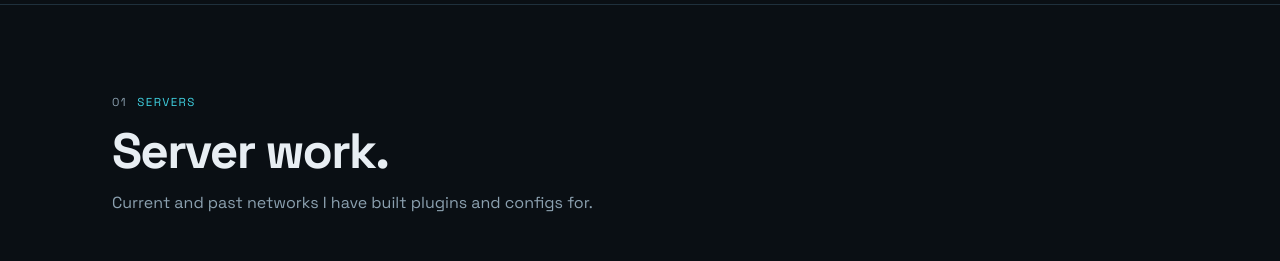
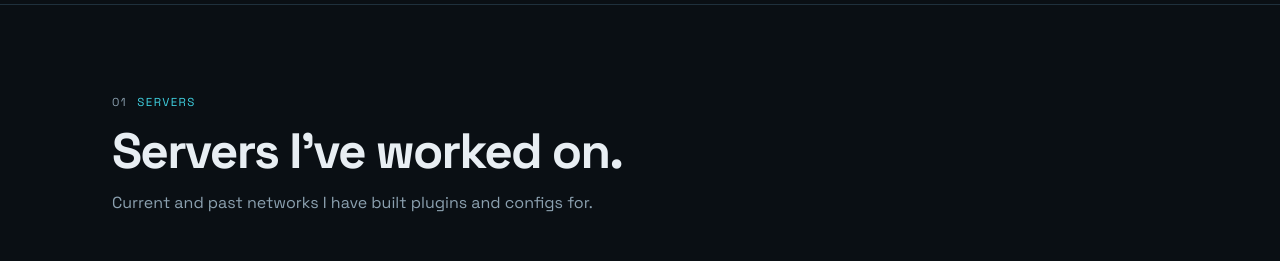
Before and after one commit to TheAdamNew/theadamnew.github.io, a plain HTML site: page index.html in a window 1280 px wide. Shown: the part 800-1061 px from the top of the page. Drawn offline with Linux system fonts and the light colour scheme.

Commit message:
Improve portfolio heading and rewrite Hungarian copy

```diff
--- a/index.html
+++ b/index.html
@@ -106,7 +106,7 @@
             <div class="container">
                 <div class="section-head reveal">
                     <p class="kicker" data-i18n-html="servers.kicker"><span>01</span> Servers</p>
-                    <h2 class="section-title" data-i18n="servers.title">Server work.</h2>
+                    <h2 class="section-title" data-i18n="servers.title">Servers I've worked on.</h2>
                     <p class="section-sub" data-i18n="servers.sub">Current and past networks I have built plugins and configs for.</p>
                 </div>
 
@@ -385,7 +385,7 @@
         </div>
     </footer>
 
-    <script src="translations.js?v=f326ee20db4c"></script>
+    <script src="translations.js?v=hu-copy-20261114"></script>
     <script src="script.js?v=22f4f43204a0"></script>
 </body>
 </html>
--- a/translations.js
+++ b/translations.js
@@ -8,94 +8,88 @@ const hungarianTranslations = {
   "nav.plugins": "Pluginek",
   "nav.contact": "Kapcsolat",
   "nav.language": "Nyelv",
-  "hero.title": "Szerverek, ahol <span>ÉLMÉNY</span> játszani.",
-  "hero.sub": "Java plugineket, Paper és Velocity konfigurációkat, valamint Discord botokat készítek Minecraft szerverekhez. Ha valami laggol, elromlott, vagy hiányzik egy funkció, segítek megoldani.",
-  "hero.ctaProject": "Beszéljünk a projektedről",
-  "hero.ctaServers": "Szerveres munkáim",
-  "hero.featuredLabel": "Kiemelt projekt",
-  "hero.featuredEyebrow": "Jelenlegi munkám",
-  "hero.featuredDesc": "Pluginfejlesztés és konfigurálás egy magyar Minecraft hálózaton.",
-  "hero.featuredCta": "Nézd meg a szerveres munkáimat",
+  "hero.title": "Szerverek, ahol <span>JÓ</span> játszani.",
+  "hero.sub": "Egyedi Java plugineket fejlesztek, Paper és Velocity szervereket állítok be, és Discord botokat készítek. Ha laggol a szervered, nem működik valami, vagy kellene egy új funkció, keress meg.",
+  "hero.ctaProject": "Írj Discordon",
+  "hero.ctaServers": "Nézd meg a munkáimat",
   "about.kicker": "<span>04</span> Rólam",
-  "about.title": "Én felelek a szerver mögötti kódért.",
-  "about.sub": "Egy plugin akkor ér valamit, ha élesben is megállja a helyét. Én így fejlesztek.",
+  "about.title": "Plugineket fejlesztek, szervereket állítok be.",
+  "about.sub": "Olyan megoldásokon dolgozom, amik éles szerveren, játékosok mellett is jól működnek.",
   "about.role": "Minecraft fejlesztő",
   "about.availabilityLabel": "Elérhetőség",
   "about.availabilityValue": "Esténként (UTC)",
   "about.contactLabel": "Kapcsolat",
   "about.contactValue": "Discord: theadambackup",
-  "about.workLabel": "Munkáim",
+  "about.workLabel": "Amivel foglalkozom",
   "about.workValue": "Pluginek, konfigok, botok",
-  "about.contentTitle": "Átlátható kód, kiszámítható működés, érthető átadás.",
-  "about.p1": "Elkészítem a plugint, beállítom a konfigot, vagy kijavítom azt, ami hátráltatja a szerveredet. Fontos, hogy a munkám a projekt lezárása után is könnyen karbantartható legyen.",
-  "about.p2": "Főleg Paper és Velocity hálózatokon dolgozom: egyedi játékmeneteket, gazdasági rendszereket, kezelőeszközöket és a játékosadatokat szinkronban tartó adatbázisokat készítek.",
+  "about.contentTitle": "Átlátható kód és könnyen kezelhető konfigok.",
+  "about.p1": "Legyen szó új pluginról, hibajavításról vagy egy meglévő rendszer beállításáról, fontosnak tartom, hogy később is könnyen lehessen vele dolgozni. Átadáskor elmagyarázom, mi hogyan működik, és mit hol tudsz módosítani.",
+  "about.p2": "Leginkább Paper és Velocity alapú hálózatokon dolgozom. Egyedi játékmechanikákat, gazdasági rendszereket és szerverkezelő eszközöket fejlesztek, illetve a szerverek közötti adatszinkronizálással is foglalkozom.",
   "about.languagesLabel": "Nyelvek",
   "about.platformsLabel": "Platformok",
   "about.integrationsLabel": "Integrációk",
   "services.kicker": "<span>03</span> Szolgáltatások",
-  "services.title": "Amiben tudok segíteni.",
-  "services.sub": "Egyetlen javítástól a teljes szerver beállításáig.",
+  "services.title": "Amiben segíteni tudok.",
+  "services.sub": "Egy kisebb hibajavítástól a teljes szerver beállításáig.",
   "services.1.title": "Egyedi pluginek",
-  "services.1.desc": "Minijátékok, gazdasági rendszerek és egyedi mechanikák. Java pluginek a szervered igényeire szabva.",
-  "services.2.title": "Szerverkonfigurációk",
-  "services.2.desc": "Paper, Velocity és Pufferfish beállítások a stabil TPS-ért és a kiszámítható működésért.",
+  "services.1.desc": "Minijátékok, gazdasági rendszerek és egyedi játékmechanikák, a szerveredhez igazítva.",
+  "services.2.title": "Szerverbeállítások",
+  "services.2.desc": "Paper, Velocity és Pufferfish konfigok beállítása és finomhangolása a stabilabb működésért.",
   "services.3.title": "Discord botok",
-  "services.3.desc": "Moderációs, hitelesítő és gazdasági botok, összekötve a Minecraft szervereddel.",
-  "services.4.title": "Teljesítmény",
-  "services.4.desc": "A lagg, a TPS-esések és a problémás beállítások felderítése és javítása.",
+  "services.3.desc": "Moderáció, fiókösszekapcsolás vagy gazdasági rendszer: Discord botok, amik a Minecraft szervereddel is együttműködnek.",
+  "services.4.title": "Optimalizálás",
+  "services.4.desc": "Megkeresem, mi okozza a laggot vagy a TPS-esést, és javítom a problémás kódot vagy beállításokat.",
   "services.5.title": "Biztonság",
-  "services.5.desc": "Exploitok és duplikálási hibák elleni védelem, valamint jogosultságok rendbetétele.",
+  "services.5.desc": "Exploitok és duplikálási hibák javítása, jogosultságok átnézése és biztonságosabb beállítások.",
   "services.6.title": "Adatbázisok",
-  "services.6.desc": "MySQL, MariaDB és H2 beállítása, játékosadatok szinkronizálása a szerverek között.",
+  "services.6.desc": "MySQL, MariaDB és H2 adatbázisok beállítása, valamint a játékosadatok szinkronizálása a szerverek között.",
   "servers.kicker": "<span>01</span> Szerverek",
-  "servers.title": "Szerveres munkáim.",
-  "servers.sub": "Hálózatok, ahol jelenleg dolgozom, vagy korábban plugineket és konfigokat készítettem.",
-  "servers.current": "Jelenlegi munka",
-  "servers.past": "Korábbi projekt",
-  "servers.fyremc.desc": "Pluginfejlesztés és konfigurálás a legnagyobb magyar Minecraft hálózaton.",
-  "servers.rivals.desc": "Egyedi pluginek és optimalizált konfigok a kompetitív PvP-hez.",
-  "servers.neptunity.desc": "Egyedi pluginek, kezelőeszközök és optimalizált konfigurációk egy kompetitív Minecraft hálózathoz.",
-  "servers.minezone.desc": "Pluginfejlesztés, backend beállítás és szerveroptimalizálás.",
+  "servers.title": "Szerverek, amiken dolgoztam.",
+  "servers.sub": "Jelenlegi és korábbi projektjeim, ahol plugineket fejlesztettem vagy a szerverek beállításain dolgoztam.",
+  "servers.current": "Jelenleg is itt dolgozom",
+  "servers.past": "Korábban itt dolgoztam",
+  "servers.fyremc.desc": "Plugineket fejlesztek és konfigokat állítok be a legnagyobb magyar Minecraft hálózaton.",
+  "servers.rivals.desc": "Egyedi PvP plugineket fejlesztek és a szerver beállításait optimalizálom.",
+  "servers.neptunity.desc": "Egyedi plugineken, szerverkezelő eszközökön és a hálózat beállításain dolgoztam.",
+  "servers.minezone.desc": "Pluginfejlesztéssel, a háttérrendszerek beállításával és optimalizálással foglalkoztam.",
   "servers.tagPlugins": "Pluginek",
   "servers.tagConfigs": "Konfigok",
-  "servers.tagManagement": "Kezelés",
+  "servers.tagManagement": "Szerverkezelés",
   "servers.tagOptimization": "Optimalizálás",
-  "servers.cta": "Szerver weboldala",
+  "servers.cta": "Weboldal megnyitása",
   "plugins.kicker": "<span>02</span> Pluginek",
   "plugins.title": "Pluginek és modok.",
-  "plugins.sub": "Publikus kiadások és fejlesztés alatt álló projektek.",
+  "plugins.sub": "Megjelent és még készülő pluginek, modok.",
   "plugins.openSource": "Nyílt forráskódú",
-  "plugins.hyplook.desc": "Hypixel FreeLook mod, amely megkerüli a Hypixel AntiFreelook rendszerét. A forráskód elérhető GitHubon.",
+  "plugins.hyplook.desc": "FreeLook mod Hypixelhez, amely megkerüli az AntiFreelook korlátozását. A forráskódot GitHubon találod.",
   "plugins.tagOpenSource": "Nyílt forráskód",
-  "plugins.hyplook.cta": "Megnézem GitHubon",
+  "plugins.hyplook.cta": "Forráskód GitHubon",
   "plugins.inDevelopment": "Fejlesztés alatt",
-  "plugins.pillars.desc": "Minijáték-plugin, amelyhez hamarosan letöltési link is elérhető lesz.",
+  "plugins.pillars.desc": "Fejlesztés alatt álló Pillars Of Fortune minijáték-plugin. Ha elkészül, innen tudod majd letölteni.",
   "plugins.tagDownload": "Letöltés",
   "plugins.tagMinigame": "Minijáték",
-  "plugins.pillars.note": "Még nem jelent meg",
-  "process.kicker": "<span>05</span> Munkamenet",
-  "process.title": "Így dolgozunk együtt.",
-  "process.sub": "Átlátható lépések az első üzenettől az átadásig.",
+  "plugins.pillars.note": "Még készül",
+  "process.kicker": "<span>05</span> Közös munka",
+  "process.title": "Így zajlik a közös munka.",
+  "process.sub": "Az első egyeztetéstől a kész plugin vagy konfig átadásáig.",
   "process.scope.title": "Egyeztetés",
-  "process.scope.desc": "Mielőtt elkezdem, megbeszéljük a funkciót, a korlátokat és azt, milyen legyen a végeredmény.",
+  "process.scope.desc": "Átbeszéljük, mire van szükséged, milyen szerveren fog futni, és pontosan mit szeretnél a végén megkapni.",
   "process.build.title": "Fejlesztés",
-  "process.build.desc": "Tesztszerveren dolgozom, az éles szervertől és a játékosoktól elkülönítve.",
+  "process.build.desc": "Tesztszerveren készítem el a plugint vagy a beállításokat, így a fejlesztés nem zavarja a játékosaidat.",
   "process.test.title": "Tesztelés",
-  "process.test.desc": "Átadás előtt ellenőrzöm a szélsőséges eseteket, a jogosultságokat, az újratöltést és az újraindítást.",
+  "process.test.desc": "Átnézem a jogosultságokat és a hibalehetőségeket, és ellenőrzöm, hogy újratöltés és újraindítás után is minden működik-e.",
   "process.handoff.title": "Átadás",
-  "process.handoff.desc": "Megkapod a jar fájlt vagy a konfigot, a beállítási útmutatót és egy rövid bemutatót.",
+  "process.handoff.desc": "Megkapod a kész plugint vagy konfigot, és megmutatom, hogyan telepítsd, használd és állítsd be.",
   "contact.kicker": "<span>06</span> Kapcsolat",
-  "contact.title": "Segítség kell a szerveredhez?",
-  "contact.desc": "Írd meg, mi nem működik, mit szeretnél fejleszteni, vagy mit kell beállítani. Discordon érsz el a leggyorsabban."
+  "contact.title": "Kell egy plugin, vagy gond van a szervereddel?",
+  "contact.desc": "Írd meg Discordon, mit szeretnél megvalósítani, vagy mivel akadtál el. Ott tudjuk a legegyszerűbben átbeszélni a részleteket.",
+  "terminal.label": "Fejlesztői profil",
+  "terminal.roleLabel": "Munka",
+  "terminal.role": "Minecraft fejlesztés",
+  "terminal.buildLabel": "Alapok",
+  "terminal.focusLabel": "Fókusz",
+  "terminal.focus": "Pluginek, konfigok, botok"
 };
-Object.assign(hungarianTranslations, {
-    'terminal.label': 'Fejlesztői profil terminálban',
-    'terminal.roleLabel': 'Szerep',
-    'terminal.role': 'Minecraft fejlesztő',
-    'terminal.buildLabel': 'Platform',
-    'terminal.focusLabel': 'Munkák',
-    'terminal.focus': 'Pluginek, konfigok, botok'
-});
 const translationNodes = Array.from(document.querySelectorAll('[data-i18n], [data-i18n-html], [data-i18n-aria-label]'));
 const englishValues = new Map(translationNodes.map(node => [node, {
     text: node.textContent, html: node.innerHTML, label: node.getAttribute('aria-label')
```
